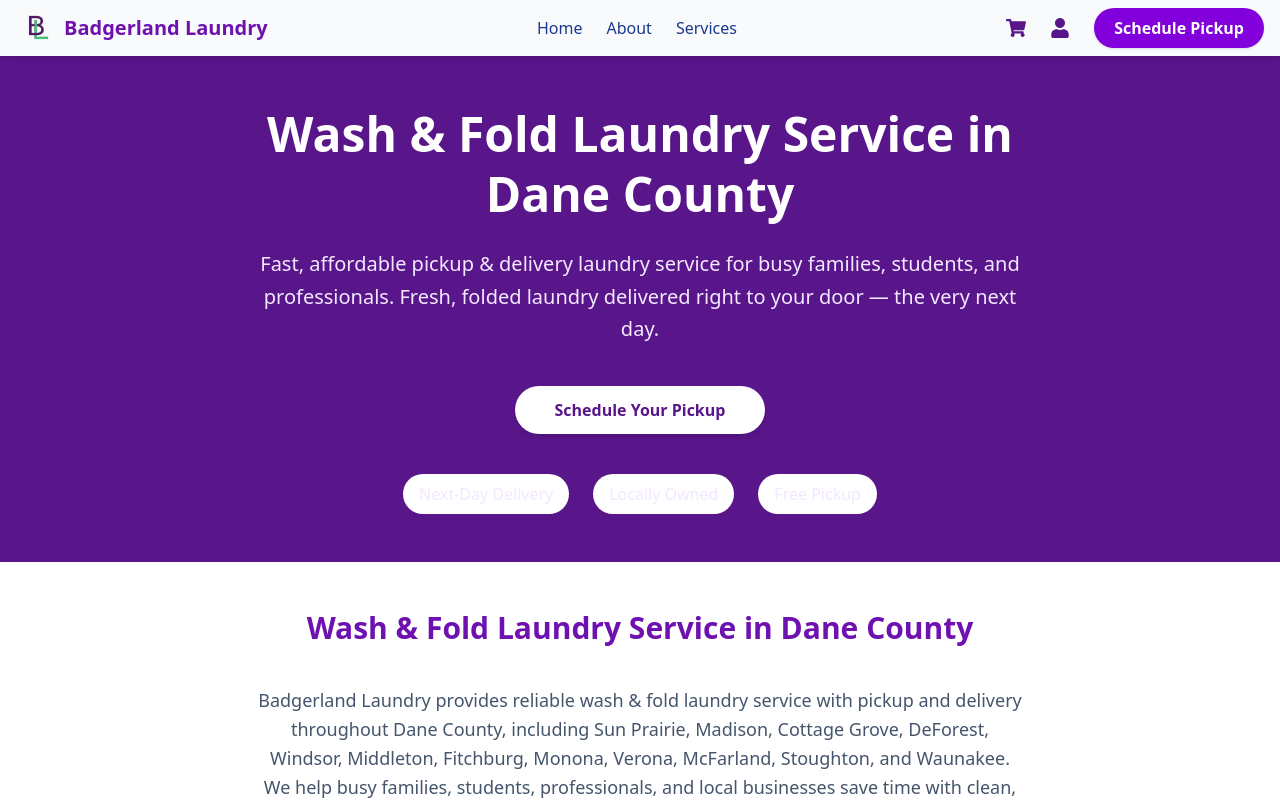
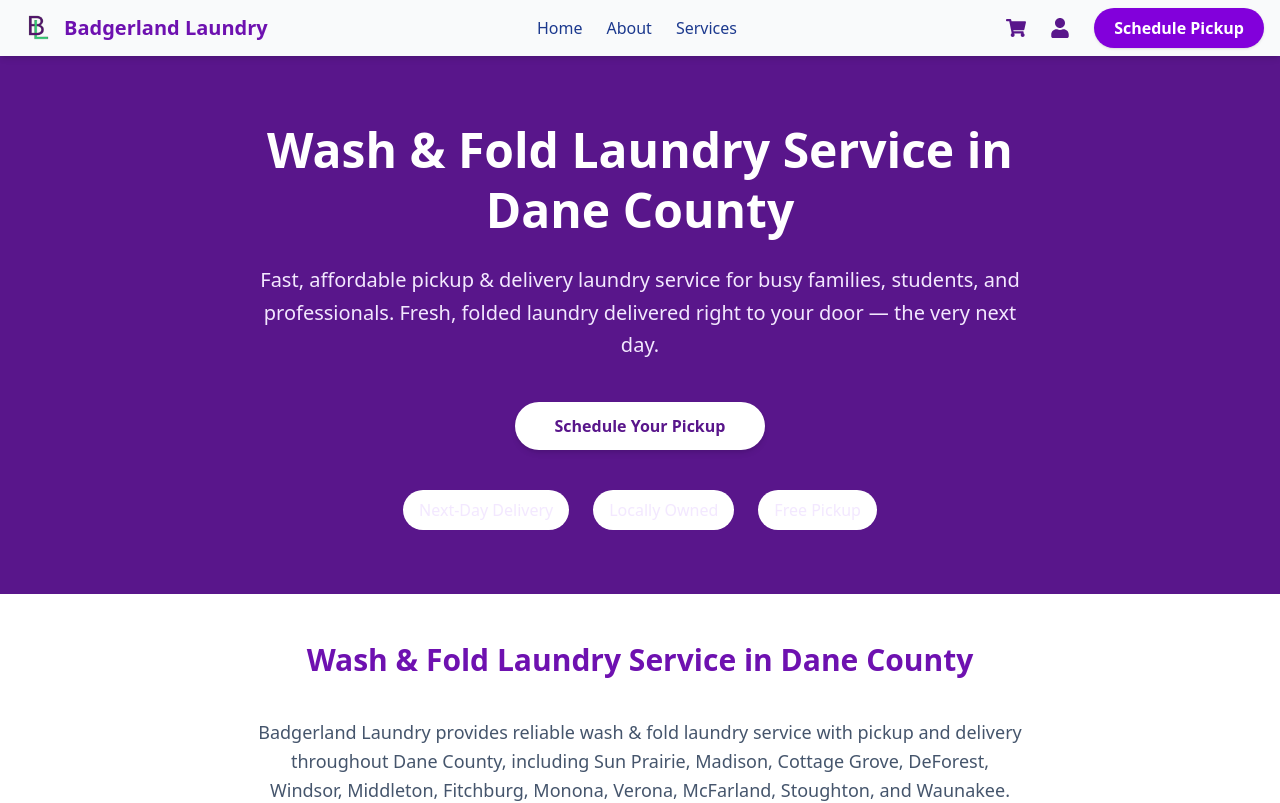
Before and after one commit to Badgerland608/BadgerlandSite, a React (Vite) app: page / in a window 1280 px wide. Shown: the top 803 px of the page. Built offline with nearby package versions, Linux system fonts and the light colour scheme; no server answers.

Commit message:
Update Hero.jsx

```diff
--- a/src/Hero.jsx
+++ b/src/Hero.jsx
@@ -3,7 +3,7 @@ import heroImg from './assets/picturemaybe.jpg'; // update path if needed
 
 function Hero({ setShowModal }) {
   return (
-    <section className="relative text-white py-12 px-6 text-center overflow-hidden">
+    <section className="relative text-white py-16 px-6 text-center overflow-hidden">
       {/* Background Image */}
       <div
         className="absolute inset-0 bg-cover bg-center"
@@ -11,7 +11,7 @@ function Hero({ setShowModal }) {
       ></div>
 
       {/* Purple Overlay */}
-      <div className="absolute inset-0 bg-purple-900 bg-opacity-2"></div>
+      <div className="absolute inset-0 bg-purple-900 bg-opacity-0"></div>
       {/* Content */}
       <div className="relative z-10 max-w-3xl mx-auto">
         <h1 className="text-4xl md:text-5xl font-extrabold mb-6 leading-tight">
```
